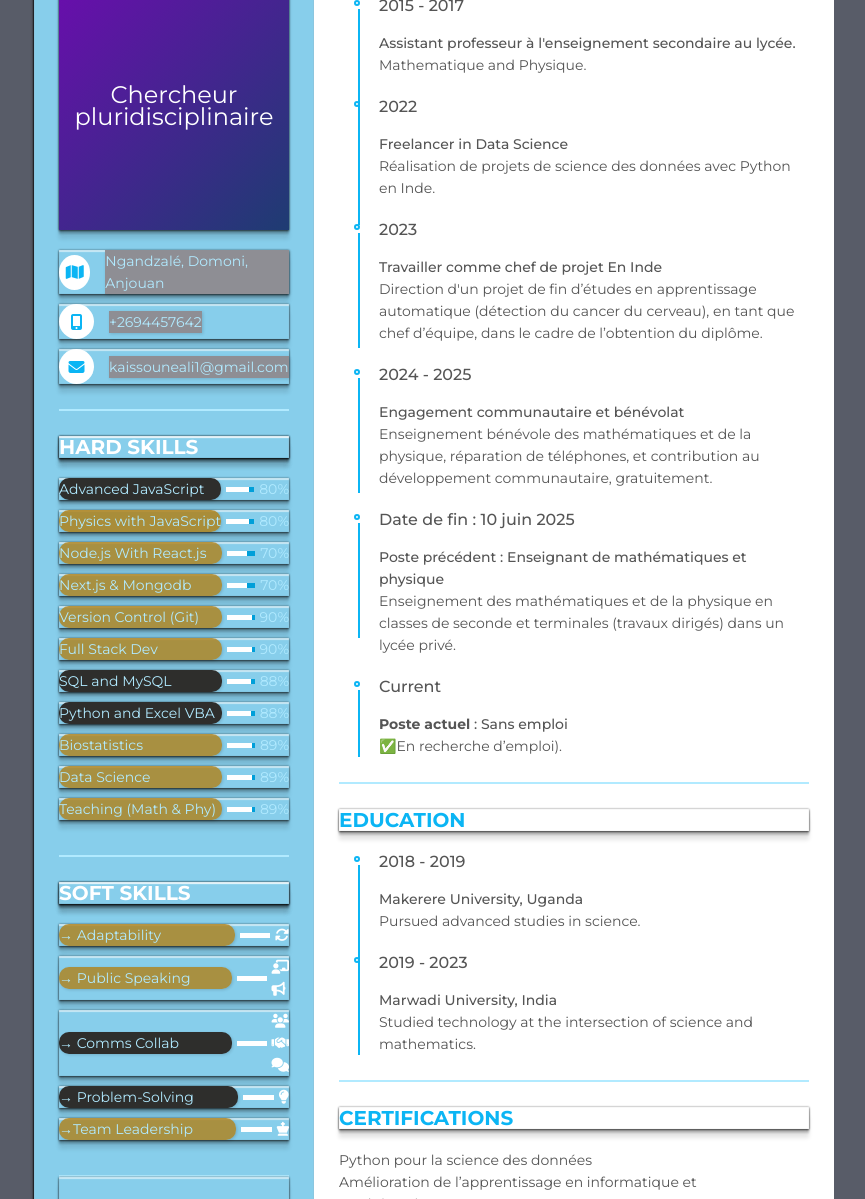
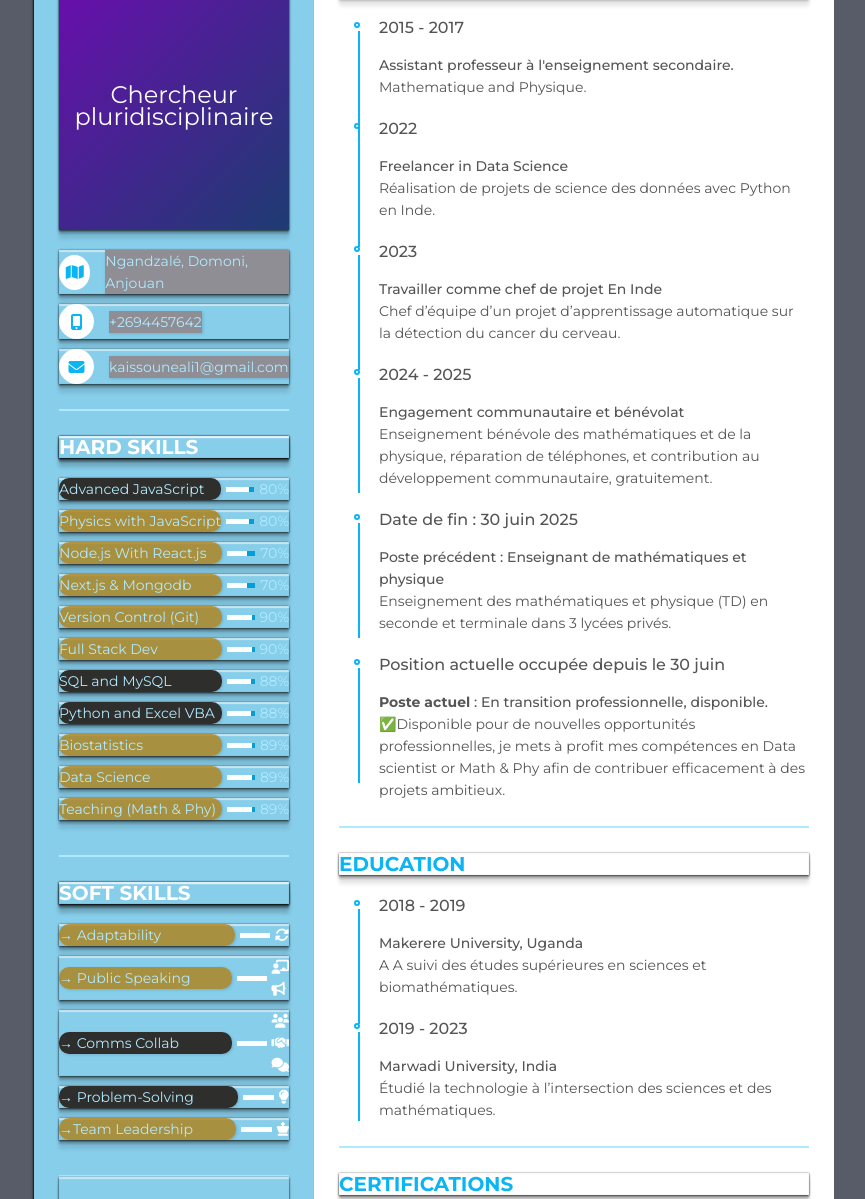
Before and after one commit to Kyle-Leads/CV-, a plain HTML site: page index.html in a window 1280 px wide. Shown: the part 395-1594 px from the top of the page, without its empty margins (206-1071 px from the left). Drawn offline with Linux system fonts and the light colour scheme.

Commit message:
Update index.html

```diff
--- a/index.html
+++ b/index.html
@@ -255,8 +255,10 @@
          <p>
          <p><strong>Data Scientist</strong> (Bac+5) spécialisé en <strong>mathématiques appliquées</strong>, diplômé en <strong>
              Génie informatique</strong> (Bac+4) de l’Université Marwadi, Inde. Compétences solides en <strong>Python</strong>, <strong>statistiques</strong>
-             et <strong>analyse de données</strong>, acquises via des formations reconnues (Coursera, MITx, edX). Anglais avancé, en préparation des examens encore enline
-             <strong>GRE</strong> et <strong>TOEFL</strong>. Je développe des <strong>plateformes numériques</strong> en exploitant mes connaissances en <strong>science des données</strong>.
+             et <strong>analyse de données</strong>, acquises via des formations reconnues (Coursera, MITx, edX). Anglais avancé, en préparation des examens, encore enline
+             <strong>GRE</strong> et <strong>TOEFL</strong>. Je développe des <strong>plateformes numériques, Mise en place du projet pour un démarrage efficace.
+
+ </strong> en exploitant mes connaissances en <strong>science des données</strong>.
 
 
 
@@ -272,7 +274,7 @@
             <li>
                 <div class="date">2015 - 2017</div>
                 <div class="info">
-                     <p class="semi-bold">Assistant professeur à l'enseignement secondaire au lycée.</p>
+                     <p class="semi-bold">Assistant professeur à l'enseignement secondaire.</p>
                       <p>Mathematique and Physique.</p>
                 </div>
             </li>
@@ -287,7 +289,7 @@
               <div class="date">2023</div>
               <div class="info">
                      <p class="semi-bold">Travailler comme chef de projet En Inde</p>
-                     <p>Direction d'un projet de fin d’études en apprentissage automatique (détection du cancer du cerveau), en tant que chef d’équipe, dans le cadre de l’obtention du diplôme.</p>
+<p>Chef d’équipe d’un projet d’apprentissage automatique sur la détection du cancer du cerveau.</p>
               </div>
             </li>
             <li>
@@ -298,18 +300,20 @@
               </div>
             </li>
             <li>
-              <div class="date">Date de fin : 10 juin 2025</div>
+              <div class="date">Date de fin : 30 juin 2025</div>
               <div class="info">
                   <p class="semi-bold">Poste précédent : Enseignant de mathématiques et physique</p>
-                  <p>Enseignement des mathématiques et de la physique en classes de seconde et terminales (travaux dirigés) dans un lycée privé.</p>
+              <p>Enseignement des mathématiques et physique (TD) en seconde et terminale dans 3 lycées privés.</p>
               </div>
             </li>
 
             <li>
-              <div class="date"> Current</div>
+              <div class="date"> Position actuelle occupée depuis le 30 juin</div>
               <div class="info">
-                  <p class="semi-bold"> <strong>Poste actuel</strong> : Sans emploi</p>
-                  <p>✅En recherche d’emploi).</p>
+                  <p class="semi-bold"> <strong>Poste actuel</strong> : En transition professionnelle, disponible.</p>
+                  <p>✅Disponible pour de nouvelles opportunités professionnelles, je mets à profit mes compétences en Data scientist or Math & Phy afin de contribuer efficacement à des projets ambitieux.
+
+</p>
               </div>
             </li>
         </ul>
@@ -323,14 +327,14 @@
                 <div class="date">2018 - 2019</div>
                 <div class="info">
                      <p class="semi-bold">Makerere University, Uganda</p>
-                     <p>Pursued advanced studies in science.</p>
+                     <p>A A suivi des études supérieures en sciences et biomathématiques. </p>
                 </div>
             </li>
             <li>
               <div class="date">2019 - 2023</div>
               <div class="info">
                      <p class="semi-bold">Marwadi University, India</p>
-                     <p>Studied technology at the intersection of science and mathematics.</p>
+                     <p>Étudié la technologie à l’intersection des sciences et des mathématiques.</p>
               </div>
             </li>
         </ul>
@@ -347,6 +351,9 @@
   <li>Littérature anglaise et entrepreneuriat (États-Unis)</li>
   <li>Design Thinking (Université de Virginie)</li>
   <li>Théorie des graphes (Université de San Diego)</li>
+    <li>Physique appliquée avec Python</li>
+
+
   <li> Etc ....</li>
 </ul>
 
```
